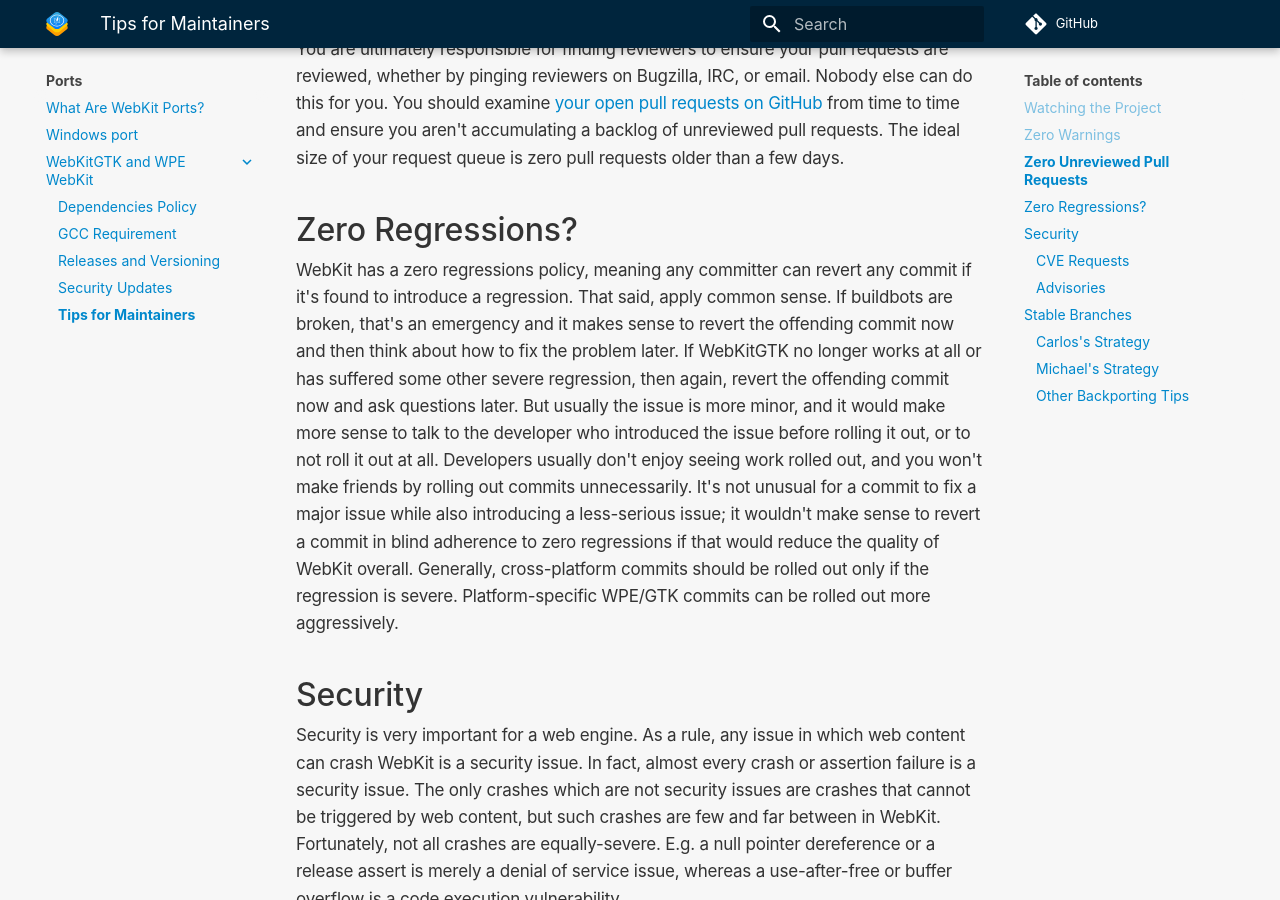
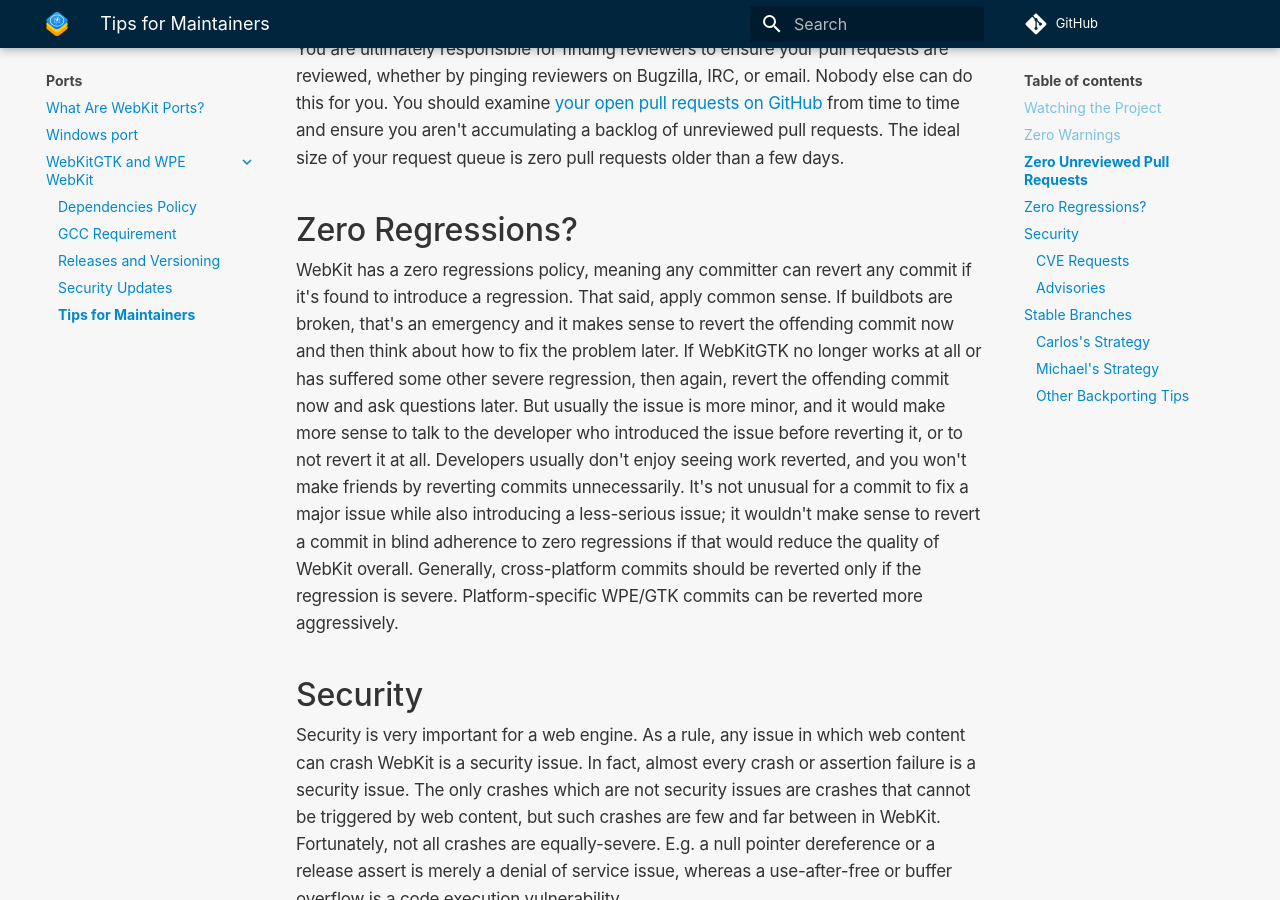
Before and after one commit to WebKit/Documentation, an MkDocs documentation site: the page built from docs/Ports/WebKitGTK and WPE WebKit/TipsForMaintainers.md, in a window 1280 px wide and 900 px high, scrolled down 1749 px. Built offline with MkDocs 1.6.1 and Material for MkDocs 9.7.7, drawn with Linux system fonts in a browser that asks for light colours; comment, search, counter and statistics services are not loaded.

Commit message:
Replace "roll out" terminology with "revert
This old terminology is confusing and we don't use it anymore.

```diff
--- a/docs/Ports/WebKitGTK and WPE WebKit/TipsForMaintainers.md
+++ b/docs/Ports/WebKitGTK and WPE WebKit/TipsForMaintainers.md
@@ -24,7 +24,7 @@ You are ultimately responsible for finding reviewers to ensure your pull request
 
 ## Zero Regressions?
 
-WebKit has a zero regressions policy, meaning any committer can revert any commit if it's found to introduce a regression. That said, apply common sense. If buildbots are broken, that's an emergency and it makes sense to revert the offending commit now and then think about how to fix the problem later. If WebKitGTK no longer works at all or has suffered some other severe regression, then again, revert the offending commit now and ask questions later. But usually the issue is more minor, and it would make more sense to talk to the developer who introduced the issue before rolling it out, or to not roll it out at all. Developers usually don't enjoy seeing work rolled out, and you won't make friends by rolling out commits unnecessarily. It's not unusual for a commit to fix a major issue while also introducing a less-serious issue; it wouldn't make sense to revert a commit in blind adherence to zero regressions if that would reduce the quality of WebKit overall. Generally, cross-platform commits should be rolled out only if the regression is severe. Platform-specific WPE/GTK commits can be rolled out more aggressively.
+WebKit has a zero regressions policy, meaning any committer can revert any commit if it's found to introduce a regression. That said, apply common sense. If buildbots are broken, that's an emergency and it makes sense to revert the offending commit now and then think about how to fix the problem later. If WebKitGTK no longer works at all or has suffered some other severe regression, then again, revert the offending commit now and ask questions later. But usually the issue is more minor, and it would make more sense to talk to the developer who introduced the issue before reverting it, or to not revert it at all. Developers usually don't enjoy seeing work reverted, and you won't make friends by reverting commits unnecessarily. It's not unusual for a commit to fix a major issue while also introducing a less-serious issue; it wouldn't make sense to revert a commit in blind adherence to zero regressions if that would reduce the quality of WebKit overall. Generally, cross-platform commits should be reverted only if the regression is severe. Platform-specific WPE/GTK commits can be reverted more aggressively.
 
 ## Security
 
```
